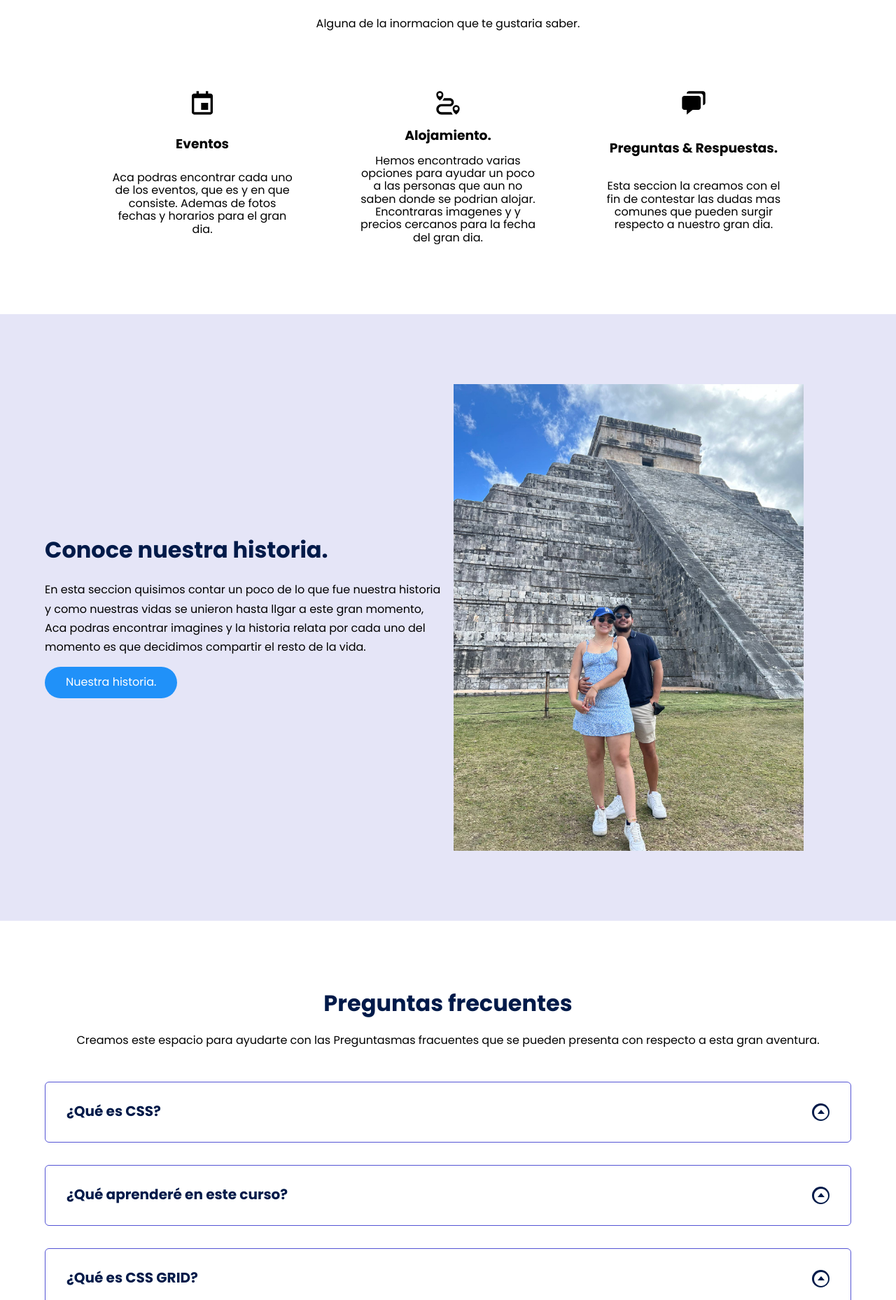
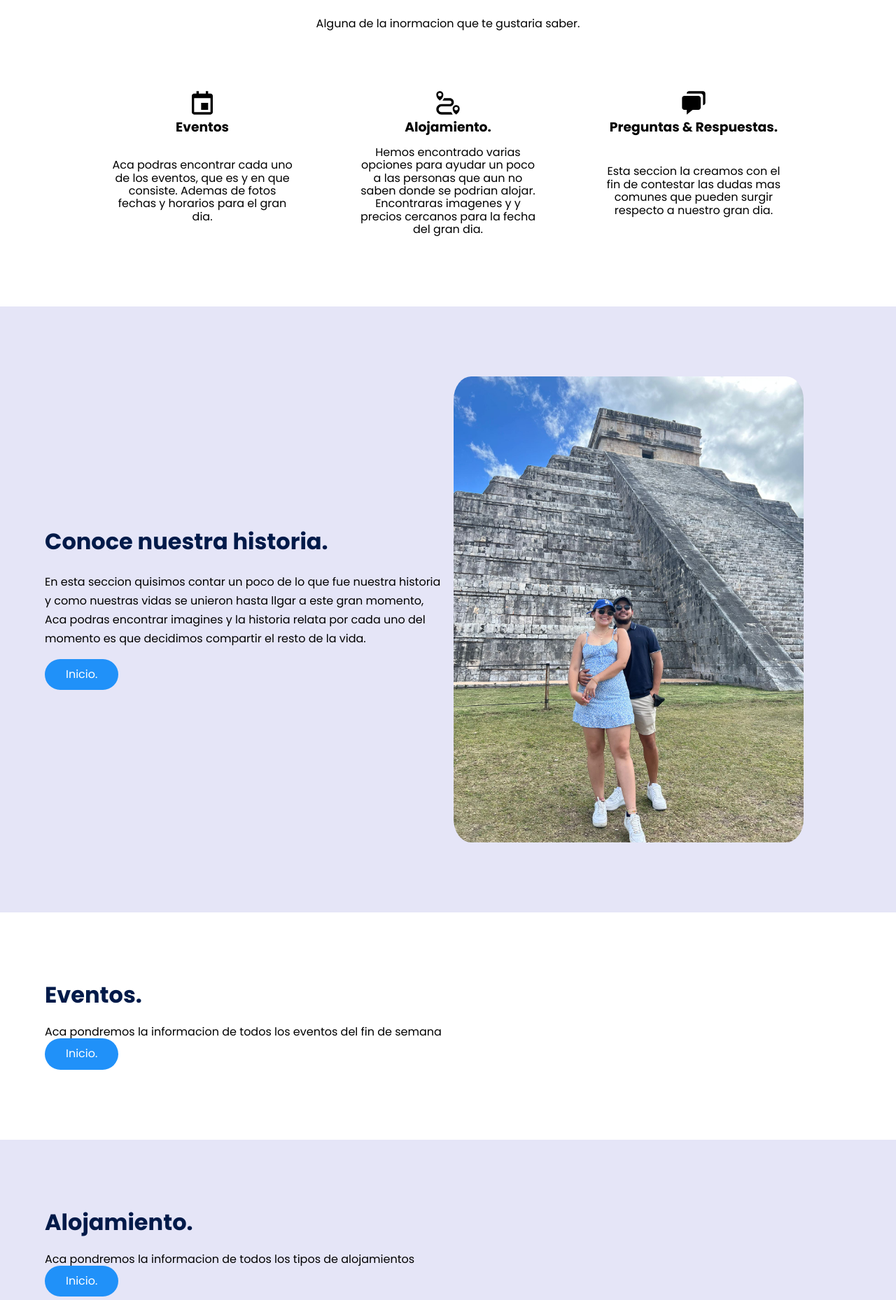
Before and after one commit to Gabrielrubama/nicole-gabriel, a plain HTML site: page index.html in a window 1280 px wide. Shown: the part 942-2800 px from the top of the page at 70% size. Drawn offline with Linux system fonts and the light colour scheme.

Commit message:
Ajuste de navegacion.

```diff
--- a/css/style.css
+++ b/css/style.css
@@ -52,7 +52,8 @@ body{
 }
 
 .nav__title {
-    font-weight: 300;
+    font-weight: 800;
+    font-size: 28;
 }
 
 .nav__link {
@@ -131,6 +132,11 @@ body{
     margin-bottom: 25px;
 }
 
+.noLine {
+    color: #000;
+    text-decoration: none;
+}
+
 
 .about__paragraph {
     line-height: 1.7;
@@ -189,6 +195,7 @@ body{
 .knowledge__img{
     width: 100%;
     display: block;
+    border-radius: 5%;
 }
 
 /* Questions */
@@ -289,9 +296,7 @@ body{
 }
 
 .nav--footer{
-    padding-bottom: 20px;
     display: grid;
-    gap: 1em;
     grid-auto-flow: row;
     height: 100%;
 }
--- a/index.html
+++ b/index.html
@@ -22,16 +22,16 @@
                     <a href="#" class="nav__links">Inicio</a>
                 </li>
                 <li class="nav__items">
-                    <a href="#" class="nav__links">Nuestra historia</a>
+                    <a href="#knowledgeId" class="nav__links">Nuestra historia</a>
                 </li>
                 <li class="nav__items">
-                    <a href="#" class="nav__links">Eventos</a>
+                    <a href="#eventsId" class="nav__links">Eventos</a>
                 </li>
                 <li class="nav__items">
-                    <a href="#" class="nav__links">Alojamiento</a>
+                    <a href="#acomodationId" class="nav__links">Alojamiento</a>
                 </li>
                 <li class="nav__items">
-                    <a href="#" class="nav__links">Preguntas & Respuestas</a>
+                    <a href="#questionsId" class="nav__links">Preguntas & Respuestas</a>
                 </li>
 
                 <img src="./images/close.svg" class="nav__close">
@@ -56,31 +56,37 @@
 
                 <div class="about__main">
                     <article class="about__icons">
-                        <img src="./images/calendar.svg" class="about__icon">
-                        <h3 class="about__title">Eventos</h3>
+                        <a href="#eventsId" class="noLine" >
+                            <img src="./images/calendar.svg" class="about__icon">
+                            <h3>Eventos</h3>
+                        </a>
                         <p class="about__paragrah">Aca podras encontrar cada uno de los eventos, que es y en que consiste. Ademas de fotos fechas y horarios para el gran dia.</p>
                     </article>
 
                     <article class="about__icons">
-                        <img src="./images/alojamiento.svg" class="about__icon">
-                        <h3 class="about__title">Alojamiento.</h3>
+                        <a href="#acomodationId" class="noLine" >
+                            <img src="./images/alojamiento.svg" class="about__icon">
+                            <h3>Alojamiento.</h3>
+                        </a>
                         <p class="about__paragrah">Hemos encontrado varias opciones para ayudar un poco a las personas que aun no saben donde se podrian alojar. Encontraras imagenes y y precios cercanos para la fecha del gran dia.</p>
                     </article>
 
                     <article class="about__icons">
-                        <img src="./images/question.svg" class="about__icon">
-                        <h3 class="about__title">Preguntas & Respuestas.</h3>
+                        <a href="#questionsId" class="noLine" >
+                            <img src="./images/question.svg" class="about__icon">
+                            <h3>Preguntas & Respuestas.</h3>
+                        </a>
                         <p class="about__paragrah">Esta seccion la creamos con el fin de contestar las dudas mas comunes que pueden surgir respecto a nuestro gran dia.</p>
                     </article>
                 </div>
         </section>
 
-        <section class="knowledge">
+        <section id="knowledgeId" class="knowledge">
             <div class="knowledge__container container">
                 <div class="knowledege__texts">
                     <h2 class="subtitle">Conoce nuestra historia.</h2>
                     <p class="knowledge__paragraph">En esta seccion quisimos contar un poco de lo que fue nuestra historia y como nuestras vidas se unieron hasta llgar a este gran momento, Aca podras encontrar imagines y la historia relata por cada uno del momento es que decidimos compartir el resto de la vida.</p>
-                    <a href="#" class="cta">Nuestra historia.</a>
+                    <a href="#" class="cta">Inicio.</a>
                 </div>
 
                 <figure class="knowledge__picture">
@@ -89,7 +95,35 @@
             </div>
         </section>
 
-        <section class="questions container">
+        <section id="eventsId" class="events">
+            <div class="knowledge__container container">
+                <div class="">
+                    <h2 class="subtitle">Eventos.</h2>
+                    <p class="">Aca pondremos la informacion de todos los eventos del fin de semana</p>
+                    <a href="#" class="cta">Inicio.</a>
+                </div>
+
+                <figure class="">
+                    <img src="" class="">
+                </figure>
+            </div>
+        </section>
+
+        <section id="acomodationId" class="knowledge">
+            <div class="knowledge__container container">
+                <div class="">
+                    <h2 class="subtitle">Alojamiento.</h2>
+                    <p class="">Aca pondremos la informacion de todos los tipos de alojamientos</p>
+                    <a href="#" class="cta">Inicio.</a>
+                </div>
+
+                <figure class="">
+                    <img src="" class="">
+                </figure>
+            </div>
+        </section>
+
+        <section id="questionsId" class="questions container">
             <h2 class="subtitle">Preguntas frecuentes</h2>
             <p class="questions__paragraph">Creamos este espacio para ayudarte con las Preguntasmas fracuentes que se pueden presenta con respecto a esta gran aventura.</p>
 
@@ -129,13 +163,14 @@
                         <p class="questions__show">Algo aca 3</p>
                     </div>
                 </article>
+                <a href="#" class="cta">Inicio.</a>
             </section>
 
-            <section class="questions__offer">
+            <!-- <section class="questions__offer">
                 <h2 class="subtitle">¿Estas listo para esta gran aventura?</h2>
                 <p class="questions__copy">Algo mas aca</p>
                 <a href="#" class="cta">Aprende ahora</a>
-            </section>
+            </section> -->
         </section>
     </main>
 
@@ -143,34 +178,36 @@
         <section class="footer__container container">
             <nav class="nav nav--footer">
                 <h2 class="footer__title">Nicole & Gabriel.</h2>
-
                 <ul class="nav__link nav__link--footer">
                     <li class="nav__items">
                         <a href="#" class="nav__links">Inicio</a>
                     </li>
                     <li class="nav__items">
-                        <a href="#" class="nav__links">Eventos</a>
+                        <a href="#eventsId" class="nav__links">Eventos</a>
                     </li>
                     <li class="nav__items">
-                        <a href="#" class="nav__links">Alojamiento</a>
+                        <a href="#acomodationId" class="nav__links">Alojamiento</a>
+                    </li>
+                    <li class="nav__items">
+                        <a href="#questionsId" class="nav__links">Preguntas y Respuestas.</a>
                     </li>
                 </ul>
             </nav>
 
-            <form class="footer__form" action="https://formspree.io/f/mknkkrkj" method="POST">
+            <!-- <form class="footer__form" action="https://formspree.io/f/mknkkrkj" method="POST">
                 <h2 class="footer__newsletter">Suscribete a la newsletter</h2>
                 <div class="footer__inputs">
                     <input type="email" placeholder="Email:" class="footer__input" name="_replyto">
                     <input type="submit" value="Registrate" class="footer__submit">
                 </div>
-            </form>
+            </form> -->
         </section>
 
         <section class="footer__copy container">
             <div class="footer__social">
-                <a href="#" class="footer__icons"><img src="./images/facebook.svg" class="footer__img"></a>
-                <a href="#" class="footer__icons"><img src="./images/twitter.svg" class="footer__img"></a>
-                <a href="#" class="footer__icons"><img src="./images/youtube.svg" class="footer__img"></a>
+                    <!-- <a href="#" class="footer__icons"><img src="./images/facebook.svg" class="footer__img"></a>
+                    <a href="#" class="footer__icons"><img src="./images/twitter.svg" class="footer__img"></a>
+                    <a href="#" class="footer__icons"><img src="./images/youtube.svg" class="footer__img"></a> -->
             </div>
 
             <h3 class="footer__copyright">Derechos reservados &copy; Gabriel Rubio</h3>
```
Also changed, not shown: 1 other file.
